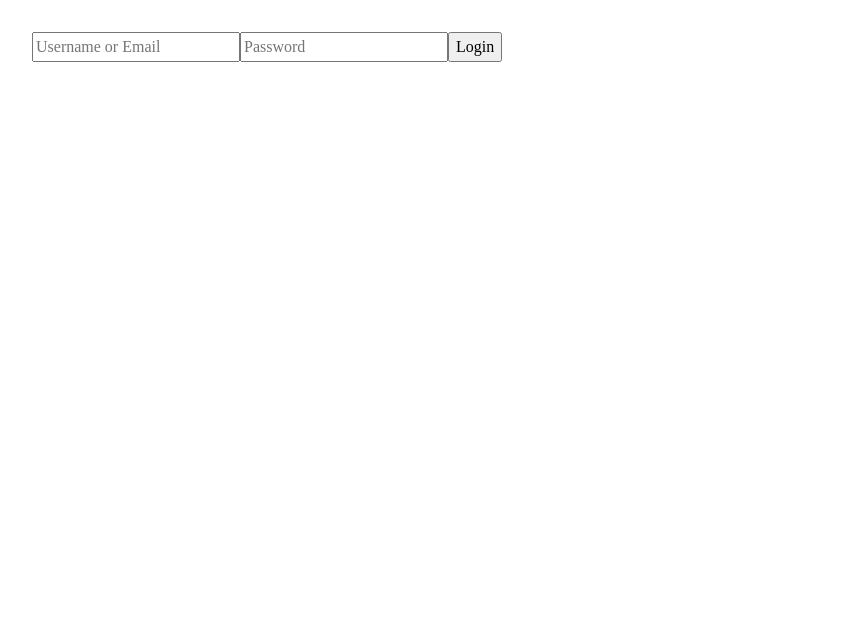
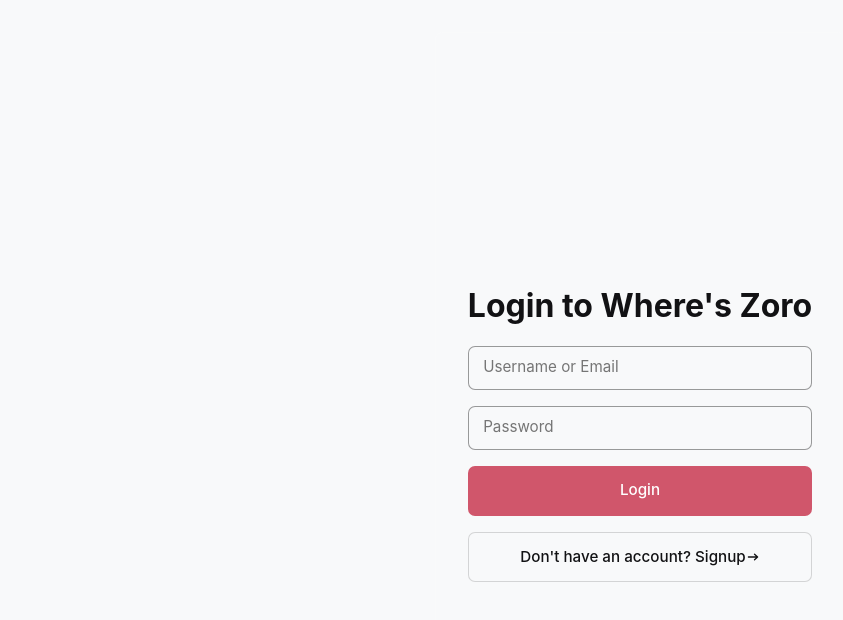
Before and after one commit to frrst-ian/where-is-zoro-client, a React (Vite) app: page /login in a window 1280 px wide. Shown: the top 620 px of the page, without its empty margins (0-843 px from the left). Built offline with nearby package versions, Linux system fonts and the light colour scheme.

Commit message:
styles: improve ui

```diff
--- a/src/components/containers/AuthContainer.jsx
+++ b/src/components/containers/AuthContainer.jsx
@@ -17,7 +17,7 @@ const AuthContainer = () => {
     setError("");
     auth(identifier, password)
       .then((data) => {
-        login(data.token);
+        login(data.token,data.user);
         navigate("/game");
       })
       .catch((err) => {
--- a/src/components/containers/ProtectedRoute.jsx
+++ b/src/components/containers/ProtectedRoute.jsx
@@ -4,7 +4,7 @@ import { UserContext } from "../../context/UserContext";
 
 const ProtectedRoute = ({ children }) => {
     const { user, loading } = useContext(UserContext);
-    if (loading) return <div>Loading...</div>;
+    if (loading) return <div className="loading">Loading...</div>;
     if (!user) {
         return <Navigate to="/login" />;
     }
--- a/src/components/containers/SignupContainer.jsx
+++ b/src/components/containers/SignupContainer.jsx
@@ -20,7 +20,7 @@ const SignupContainer = () => {
     if (password === confirmPassword) {
       signup(email, username, password, confirmPassword)
         .then((data) => {
-          login(data.token);
+          login(data.token,data.user);
           navigate("/game");
         })
         .catch((err) => {
--- a/src/components/ui/Auth.jsx
+++ b/src/components/ui/Auth.jsx
@@ -11,6 +11,8 @@ const Auth = ({
     <div className="login">
       {error && <div> {error}</div>}
       <form className="login" onSubmit={onSubmit}>
+        <h1 className="form-heading">Login to Where's Zoro</h1>
+
         <input
           name="identifier"
           type="text"
@@ -30,6 +32,25 @@ const Auth = ({
         <button className="btn --btn-login" type="submit" disabled={submitting}>
           {submitting ? "Logging in..." : "Login"}
         </button>
+
+                <a className="btn" rel="noopener noreferrer" href="/signup">
+          Don't have an account? Signup
+          <svg
+            xmlns="http://www.w3.org/2000/svg"
+            width="14"
+            fill="none"
+            viewBox="0 0 16 16"
+            className="icon page_arrowRight__4KrB_"
+          >
+            <path
+              stroke="currentColor"
+              strokeLinecap="round"
+              strokeLinejoin="round"
+              strokeWidth="1.5"
+              d="M9.75 4.75 13.25 8m0 0-3.5 3.25M13.25 8H2.75"
+            ></path>
+          </svg>
+        </a>
       </form>
     </div>
   );
--- a/src/components/ui/GamePage.jsx
+++ b/src/components/ui/GamePage.jsx
@@ -22,11 +22,11 @@ const GamePage = ({
   const [imageRect, setImageRect] = useState(null);
 
   if (loading) {
-    return <div>Loading game...</div>;
+    return <div className="loading">Loading game...</div>;
   }
 
   if (gameStatus === "error") {
-    return <div>Error loading game. Please try again.</div>;
+    return <div className="error">Error loading game. Please try again.</div>;
   }
 
   if (gameStatus === "completed") {
@@ -51,7 +51,19 @@ const GamePage = ({
         isActive={gameStatus === "playing"}
         endTime={endTime}
       />
-      {message && <div className="message">{message}</div>}
+      {message && (
+        <div
+          className={`message-box ${
+            message.includes("Found")
+              ? "message-success"
+              : message.includes("Try again")
+                ? "message-error"
+                : ""
+          }`}
+        >
+          {message}
+        </div>
+      )}
 
       <div className="gamePage_info">
         <div style={{ position: "relative" }}>
--- a/src/components/ui/Marker.jsx
+++ b/src/components/ui/Marker.jsx
@@ -11,13 +11,12 @@ const Marker = ({ x, y, characterName, imageRect }) => {
         position: "absolute",
         left: displayX - 20,
         top: displayY - 10,
-        background: "green",
-        color: "white",
+        background: "#9e2bc9",
+        color: "#f8f9fa",
         padding: "4px 8px",
         borderRadius: "4px",
-        fontSize: "12px",
+        fontSize: "0.75rem",
         pointerEvents: "none",
-        border: "2px solid white",
         boxShadow: "0 2px 4px rgba(0,0,0,0.3)",
       }}
     >
--- a/src/components/ui/NotFound.jsx
+++ b/src/components/ui/NotFound.jsx
@@ -2,9 +2,9 @@ import { Link } from "react-router-dom";
 
 const NotFound = () => {
     return (
-        <div>
+        <div className="notfound">
             <h1>404 - Page Not Found</h1>
-            <Link to="/game">Go Home</Link>
+            <Link className="back" to="/game">Go Home</Link>
         </div>
     );
 };
--- a/src/styles/App.css
+++ b/src/styles/App.css
@@ -3,6 +3,9 @@
   min-height: 100vh;
   display: flex;
   flex-direction: column;
+  background: var(--background);
+  color: var(--text);
+  font-family: "Inter", sans-serif;
 }
 
 .main {
@@ -23,24 +26,63 @@
 .gamePage h1 {
   text-align: center;
   font-size: 2rem;
+  font-weight: 600;
+  color: var(--primary);
 }
 
 .timer {
   text-align: center;
-  font-size: 1.5rem;
-  font-weight: bold;
+  font-size: 1.4rem;
+  font-weight: 600;
+  color: var(--primary);
 }
 
-.message {
+.message-box,
+.loading {
+  position: fixed;
+  top: 1.25rem;
+  right: 1.25rem;
+  z-index: 1000;
+  padding: 0.75rem 1.25rem;
+  border-radius: var(--rounding-normal);
+  font-weight: 500;
+  font-size: 0.95rem;
+  border: 1px solid rgba(255, 255, 255, 0.15);
+  backdrop-filter: blur(10px) saturate(160%);
+  box-shadow: 0 4px 18px rgba(0, 0, 0, 0.25);
+  color: var(--text2);
+  animation: fadeIn 0.3s ease;
+  width: 200px;
   text-align: center;
-  padding: 0.75rem;
-  border-radius: 0.5rem;
-  font-weight: 500;
 }
 
+.message-success {
+  background: var(--success);
+}
+
+.message-error {
+  background: var(--error);
+}
+
+.loading {
+  background: var(--secondary);
+}
+
+@keyframes fadeIn {
+  from {
+    opacity: 0;
+    transform: translateY(-8px);
+  }
+  to {
+    opacity: 1;
+    transform: translateY(0);
+  }
+}
+
+/* Game Info Layout */
 .gamePage_info {
   display: grid;
-  grid-template-columns: 1fr 250px;
+  grid-template-columns: 1fr 260px;
   gap: 2rem;
   align-items: start;
 }
@@ -53,16 +95,28 @@
   flex-direction: column;
   gap: 1rem;
   padding: 1.5rem;
-  border-radius: 0.5rem;
-  border: 1px solid;
+  border-radius: var(--rounding-normal);
+  background: rgba(255, 255, 255, 0.3);
+  border: 1px solid rgba(255, 255, 255, 0.25);
+  backdrop-filter: blur(16px) saturate(180%);
+  box-shadow: 0 8px 24px rgba(0, 0, 0, 0.25);
+  transition:
+    transform 0.2s ease,
+    box-shadow 0.2s ease;
+}
+
+.progress-tracker:hover {
+  transform: translateY(-2px);
+  box-shadow: 0 10px 28px rgba(0, 0, 0, 0.3);
 }
 
 .progress-count {
-  font-size: 1.25rem;
-  font-weight: bold;
+  font-size: 1.15rem;
+  font-weight: 600;
   text-align: center;
-  padding-bottom: 1rem;
-  border-bottom: 1px solid;
+  padding-bottom: 0.75rem;
+  border-bottom: 1px solid rgba(255, 255, 255, 0.25);
+  color: var(--primary);
 }
 
 .found-section,
@@ -73,9 +127,17 @@
 }
 
 .character-item {
-  padding: 0.5rem;
-  border-radius: 0.25rem;
+  padding: 0.5rem 0.75rem;
+  border-radius: 0.3rem;
   font-weight: 500;
+  transition:
+    background 0.2s ease,
+    transform 0.1s ease;
+}
+
+.character-item:hover {
+  background: rgba(255, 255, 255, 0.15);
+  transform: translateY(-1px);
 }
 
 /* Game Image */
@@ -89,27 +151,54 @@
   height: auto;
   cursor: crosshair;
   border-radius: 0.5rem;
+  border: 2px solid var(--accent);
+  transition:
+    transform 0.3s ease,
+    border-color 0.3s ease;
+}
+
+.gameImage_image:hover {
+  transform: scale(1.01);
+  border-color: var(--primary);
 }
 
 /* Targeting Box */
 .targetingBox {
   display: flex;
   flex-direction: column;
-  gap: 0.5rem;
+  gap: 0.6rem;
   padding: 1rem;
   border-radius: 0.5rem;
-  border: 2px solid;
+  border: 1px solid rgba(0, 0, 0, 0.1);
+  background: rgba(255, 255, 255, 0.4);
+  backdrop-filter: blur(6px);
   min-width: 200px;
   z-index: 10;
-  font-size: 1.2rem;
+  font-size: 1.1rem;
 }
 
 .targetingBox select,
 .targetingBox button {
-  padding: 0.5rem;
-  border-radius: 0.25rem;
-  border: 1px solid;
+  padding: 0.6rem;
+  border-radius: 0.3rem;
+  border: 1px solid rgba(0, 0, 0, 0.2);
+  background: rgba(255, 255, 255, 0.3);
+  color: var(--text);
   cursor: pointer;
+  transition:
+    background 0.2s ease,
+    transform 0.1s ease;
+}
+
+.targetingBox select:hover,
+.targetingBox button:hover {
+  background: rgba(255, 255, 255, 0.5);
+  transform: translateY(-1px);
+}
+
+.targetingBox select option {
+  color: var(--text);
+  background: rgba(255, 255, 255, 0.9);
 }
 
 /* Completion Screen */
@@ -117,13 +206,114 @@
   display: flex;
   flex-direction: column;
   align-items: center;
-  gap: 1.5rem;
+  gap: 1.25rem;
   padding: 3rem;
   text-align: center;
 }
 
 .completion-screen h1 {
-  font-size: 2.5rem;
+  font-size: 2.25rem;
+  color: var(--primary);
+  font-weight: 600;
+}
+
+/* Auth Pages (unchanged layout) */
+.login,
+.signup {
+  min-height: 100vh;
+  display: flex;
+  align-items: center;
+  justify-content: center;
+  background: var(--background);
+}
+
+.login form,
+.signup form {
+  display: flex;
+  flex-direction: column;
+  gap: 1rem;
+  padding: 2rem;
+  background: rgba(255, 255, 255, 0.05);
+  border-radius: 0.5rem;
+  border: 1px solid rgba(255, 255, 255, 0.1);
+  min-width: 340px;
+  transition: box-shadow 0.3s ease;
+}
+
+.login form:hover,
+.signup form:hover {
+  box-shadow: 0 0 20px rgba(255, 255, 255, 0.05);
+}
+
+.login input,
+.signup input {
+  padding: 0.6rem 0.9rem;
+  border-radius: var(--rounding-normal);
+  border: 1px solid rgb(0 0 0 / 39%);
+  background: rgba(255, 255, 255, 0.08);
+  color: var(--text);
+  outline: none;
+  font-size: 0.95rem;
+  width: 100%;
+  transition:
+    border-color 0.2s ease,
+    background 0.2s ease;
+}
+
+.login input:focus,
+.signup input:focus {
+  border-color: var(--primary);
+  background: rgba(255, 255, 255, 0.12);
+}
+
+.btn,
+a.btn {
+  display: flex;
+  align-items: center;
+  justify-content: center;
+  padding: 0.8rem 1rem;
+  border: 1px solid rgb(0 0 0 / 15%);
+  border-radius: var(--rounding-normal);
+  cursor: pointer;
+  font-weight: 500;
+  font-size: 0.95rem;
+  color: var(--text);
+  background: rgba(255, 255, 255, 0.05);
+  transition:
+    background 0.2s ease,
+    transform 0.1s ease,
+    color 0.2s ease;
+  width: 100%;
+}
+
+.btn:hover,
+a.btn:hover {
+  transform: translateY(-1px);
+  border: 1px solid rgb(0 0 0 / 30%);
+}
+
+.--btn-login,
+.--btn-signup {
+  background: var(--primary);
+  color: white;
+  border-color: transparent;
+}
+
+.--btn-login:hover,
+.--btn-signup:hover {
+  opacity: 0.9;
+  transform: translateY(-1px);
+}
+
+/* Error Banner */
+.login > div:first-child,
+.signup > div:first-child {
+  color: var(--primary);
+  padding: 0.5rem;
+  background: rgba(208, 86, 107, 0.15);
+  border-radius: 0.25rem;
+  margin-bottom: 1rem;
+  text-align: center;
 }
 
 /* Tablet */
@@ -137,8 +327,7 @@
   }
 
   .targetingBox {
-    font-size: 0.85rem;
-    padding: 0.85rem;
+    font-size: 0.9rem;
   }
 }
 
@@ -149,27 +338,41 @@
   }
 
   .gamePage h1 {
-    font-size: 1.5rem;
+    font-size: 1.6rem;
   }
 
   .timer {
-    font-size: 1.25rem;
+    font-size: 1.2rem;
   }
 
-  .progress-tracker {
-    padding: 1rem;
+  .login form,
+  .signup form {
+    min-width: 90vw;
+    padding: 1.5rem;
   }
 
-  .completion-screen {
-    padding: 2rem 1rem;
-  }
-
-  .completion-screen h1 {
-    font-size: 1.75rem;
-  }
-
-  .targetingBox {
-    font-size: 0.8rem;
-    padding: 0.4rem;
+  .message-box {
+    top: 1rem%;
+    left: 50%;
+    right: auto;
+    transform: translate(-50%);
+    min-width: 130px;
+    font-size: 0.9rem;
   }
 }
+
+/*404 page*/
+
+.notfound {
+    width: 100%;
+    height: 100vh;
+    display: flex;
+    justify-content: center;
+    flex-direction: column;
+    align-items: center;
+}
+
+.back {
+  color: var(--secondary);
+  text-decoration: underline;
+}
--- a/src/styles/index.css
+++ b/src/styles/index.css
@@ -74,10 +74,22 @@ h6 {
   isolation: isolate;
 }
 
+a {
+  text-decoration: none;
+  color: var(--text);
+}
+
 :root {
-  --text: #f8f9fa;
-  --background: #121214;
+  --text: #121214;
+  --text2: #f8f9fa;
+  --background: #f8f9fa;
   --primary: #d0566b;
   --secondary: #297de5;
   --accent: #9e2bc9;
+  --spacing-1: 0.5rem;
+  --spacing-2: 0.875rem;
+  --rounding-normal: 0.438rem;
+  --p1: 0.875rem;
+  --error: #D20D10;
+  --success:lightseagreen;
 }
```
Also changed, not shown: src/components/ui/Signup.jsx (+21 -1 lines).
